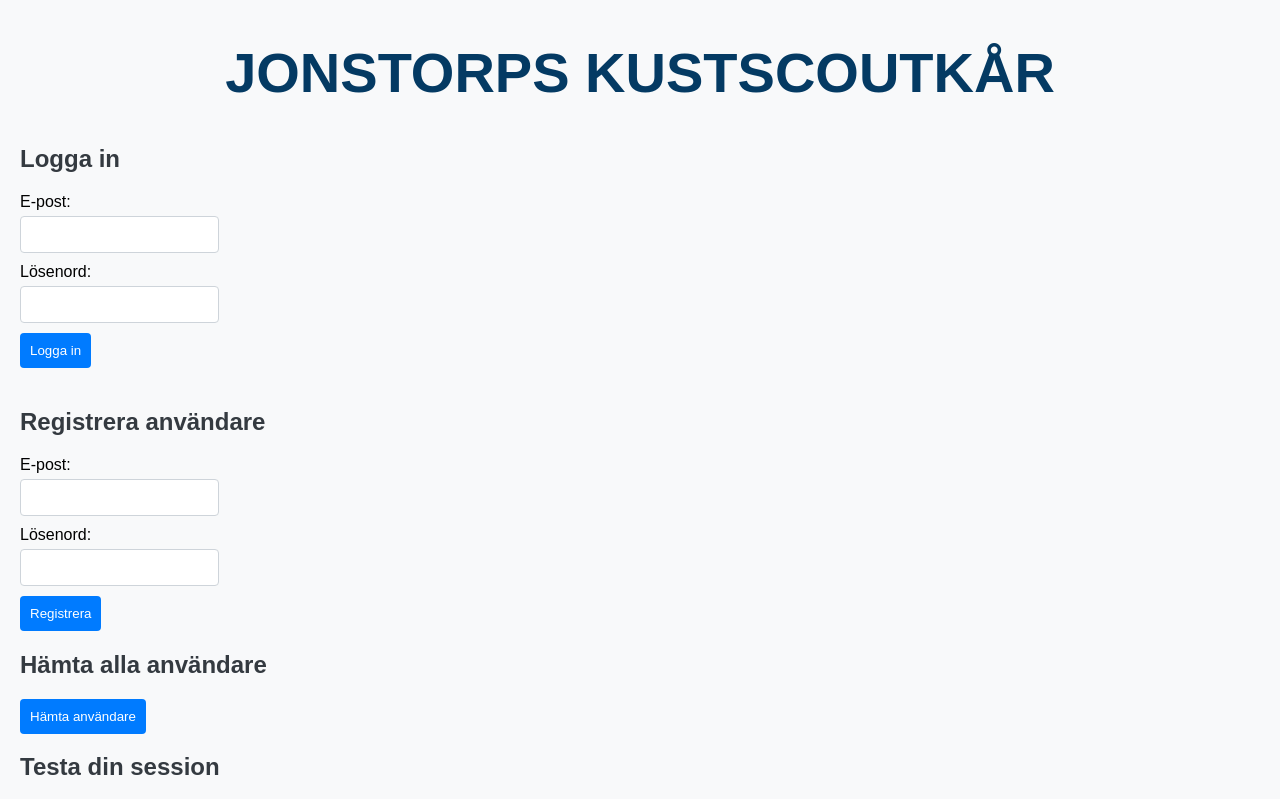
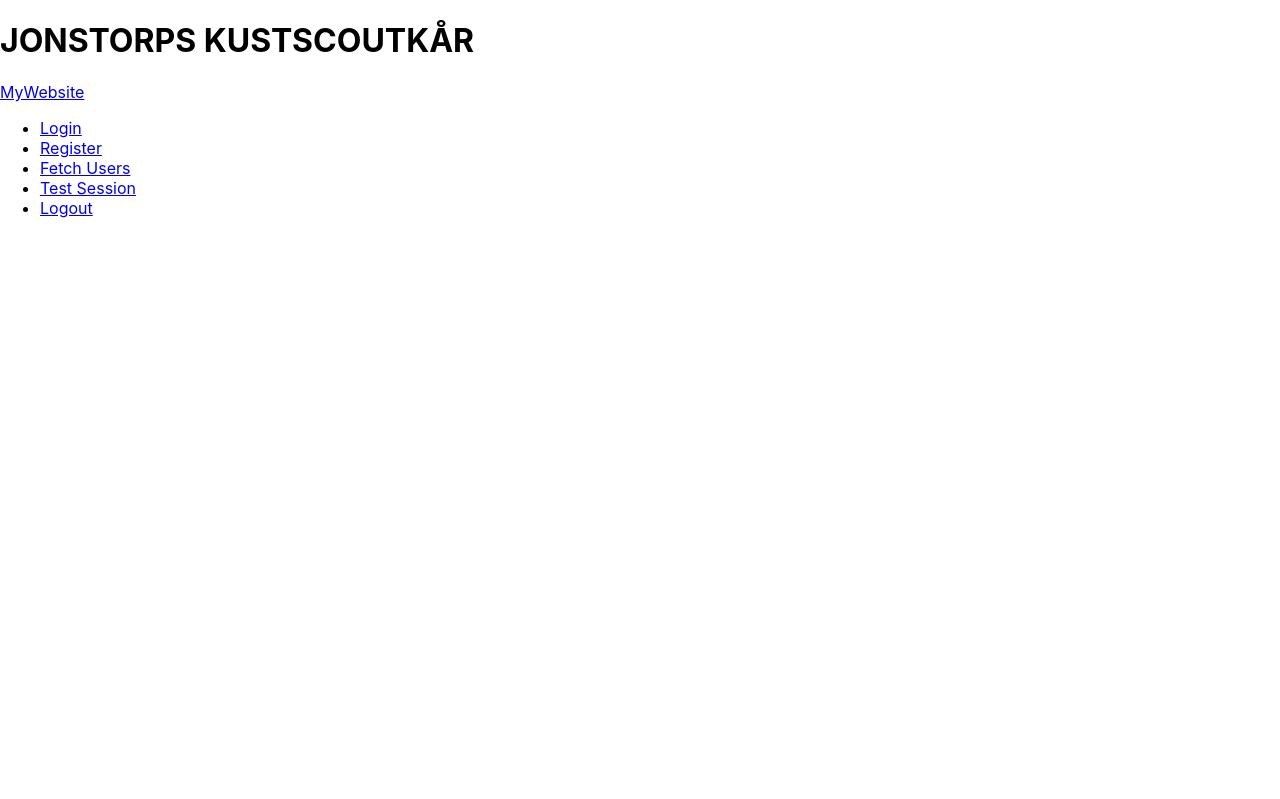
Before and after one commit to sczcz/carpool-app, a React (Create React App) app in the folder scout-app/: page / in a window 1280 px wide. Shown: the top 799 px of the page. Built offline with nearby package versions, Linux system fonts and the light colour scheme.

Commit message:
Navbar fix 1.0

```diff
--- a/scout-app/package.json
+++ b/scout-app/package.json
@@ -8,9 +8,9 @@
     "@testing-library/user-event": "^13.5.0",
     "react": "^18.3.1",
     "react-dom": "^18.3.1",
+    "react-router-dom": "^6.26.2",
     "react-scripts": "^5.0.1",
-    "web-vitals": "^2.1.4",
-    "react-router-dom": "^6.26.2"
+    "web-vitals": "^2.1.4"
   },
   "scripts": {
     "start": "concurrently \"npm run frontend\" \"npm run backend\"",
--- a/scout-app/src/App.js
+++ b/scout-app/src/App.js
@@ -1,23 +1,28 @@
 import React from 'react';
-import './App.css';
+import { BrowserRouter as Router, Routes, Route } from 'react-router-dom';
+import Navbar from './components/Navbar';
+import Header from './components/Header';
 import Login from './components/Login';
 import Register from './components/Register';
 import FetchUsers from './components/FetchUsers';
 import TestSession from './components/TestSession';
 import Logout from './components/Logout';
-import Header from './components/Header'; // Importera Header-komponenten
+
 
 const App = () => {
-    return (
-        <div>
-            <Header /> {/* Lägg till Header-komponenten här */}
-            <Login />
-            <Register />
-            <FetchUsers />
-            <TestSession />
-            <Logout />
-        </div>
-    );
+  return (
+    <Router>
+    <Header /> {/* Add your Header component here */}
+      <Navbar />
+      <Routes>
+        <Route path="/login" element={<Login />} />
+        <Route path="/register" element={<Register />} />
+        <Route path="/FetchUsers" element={<FetchUsers />} />
+        <Route path="/TestSession" element={<TestSession />} />
+        <Route path="/logout" element={<Logout />} />
+      </Routes>
+    </Router>
+  );
 };
 
 export default App;
--- a/scout-app/src/components/Header.js
+++ b/scout-app/src/components/Header.js
@@ -1,4 +1,5 @@
 // src/components/Header.js
+
 
 import React from 'react';
 
--- /dev/null
+++ b/scout-app/src/components/Navbar.js
@@ -0,0 +1,31 @@
+import React from 'react';
+import { Link } from 'react-router-dom';
+
+const Navbar = () => {
+  return (
+    <nav className="navbar">
+      <div className="navbar-brand">
+        <Link to="/">MyWebsite</Link>
+      </div>
+      <ul className="navbar-links">
+        <li>
+          <Link to="/login">Login</Link>
+        </li>
+        <li>
+          <Link to="/register">Register</Link>
+        </li>
+        <li>
+          <Link to="/FetchUsers">Fetch Users</Link>
+        </li>
+        <li>
+          <Link to="/TestSession">Test Session</Link>
+        </li>
+        <li>
+          <Link to="/logout">Logout</Link>
+        </li>
+      </ul>
+    </nav>
+  );
+};
+
+export default Navbar;
```
Also changed, not shown: 1 other file (tests, documents, lock files or other folders).
